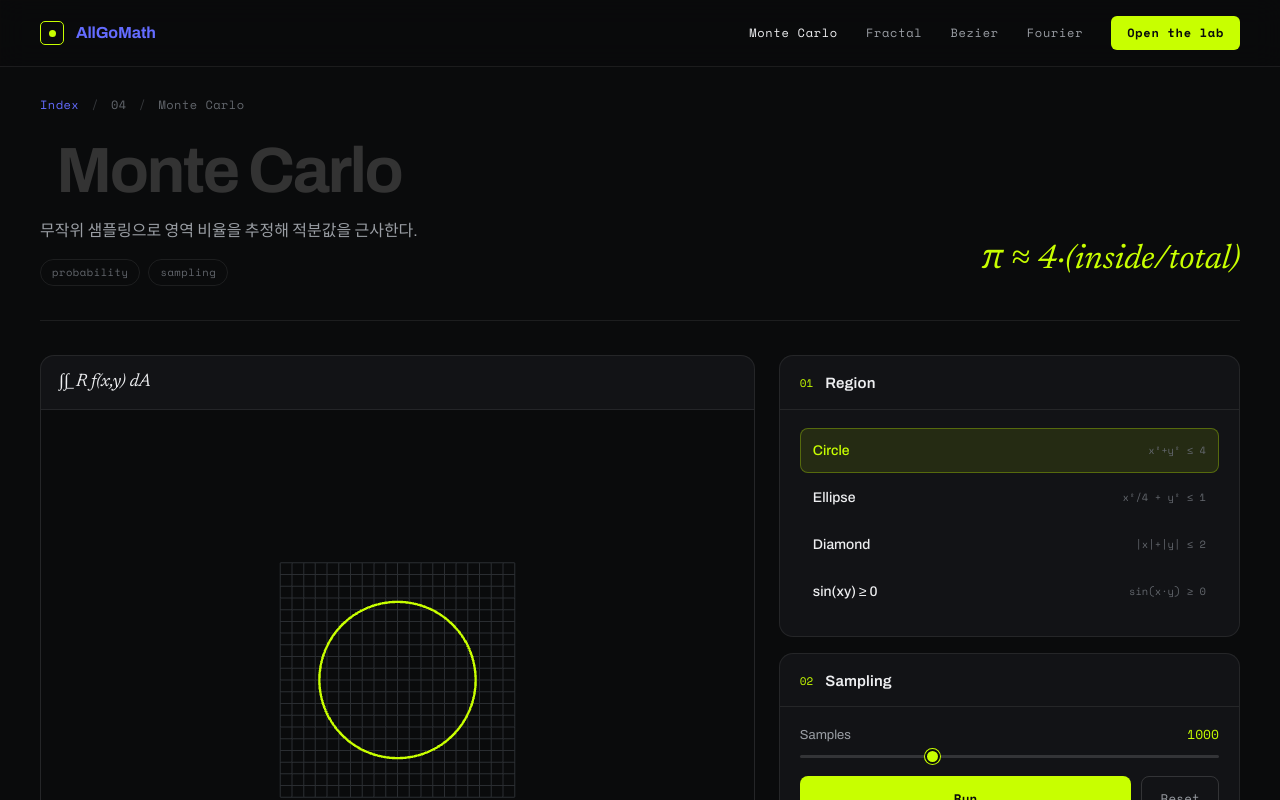
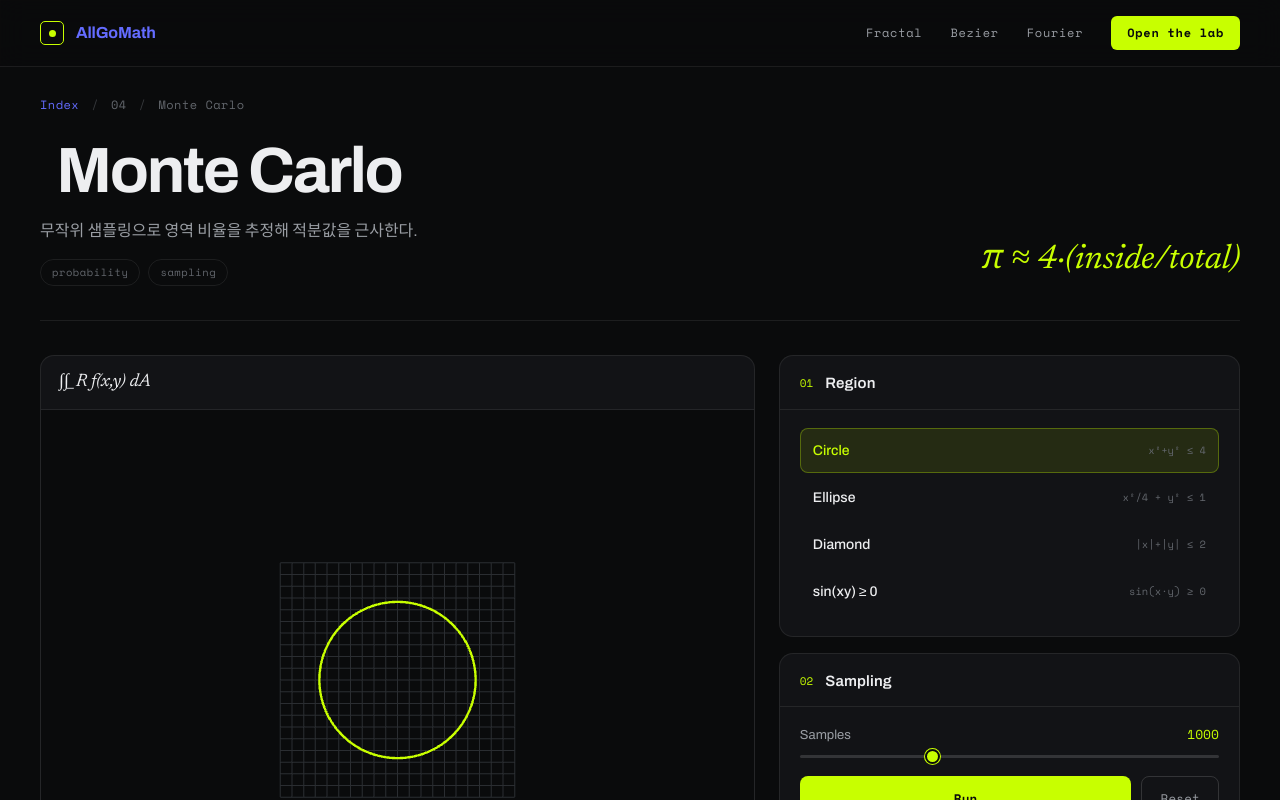
Before and after one commit to YeomYuJun/front_allgo, a Vue app: page /monte-carlo in a window 1280 px wide. Shown: the top 800 px of the page. Built offline with nearby package versions, Linux system fonts and the light colour scheme.

Commit message:
fix: dispose OrbitControls, dedupe Monte Carlo nav link, pin title color token

```diff
--- a/src/components/ui/AlgorithmLayout.vue
+++ b/src/components/ui/AlgorithmLayout.vue
@@ -42,7 +42,7 @@ defineProps({
 .crumb .sep{opacity:.5;}
 .head{display:flex;align-items:flex-end;justify-content:space-between;gap:30px;flex-wrap:wrap;border-bottom:1px solid var(--line);padding-bottom:34px;}
 .head .l{display:flex;flex-direction:column;gap:16px;}
-.head h1{font-size:clamp(34px,5vw,64px);font-weight:700;letter-spacing:-.035em;line-height:.98;}
+.head h1{font-size:clamp(34px,5vw,64px);font-weight:700;letter-spacing:-.035em;line-height:.98;color:var(--fg);}
 .head .sub{color:var(--fg-dim);font-size:16px;max-width:48ch;}
 .tags{display:flex;gap:8px;flex-wrap:wrap;}
 .chip{font-family:var(--mono);font-size:10.5px;letter-spacing:.05em;color:var(--fg-mute);border:1px solid var(--line);padding:5px 11px;border-radius:20px;}
--- a/src/layout/MainLayout.vue
+++ b/src/layout/MainLayout.vue
@@ -1,6 +1,5 @@
 <script setup>
 const links = [
-  { to: '/monte-carlo', label: 'Monte Carlo' },
   { to: '/fractal', label: 'Fractal' },
   { to: '/bezier', label: 'Bezier' },
   { to: '/FFT', label: 'Fourier' },
--- a/src/three/SceneManager.js
+++ b/src/three/SceneManager.js
@@ -226,6 +226,9 @@ export default class SceneManager {
     this.scene = null;
     this.camera = null;
     this.renderer = null;
+    if (this.controls) {
+      this.controls.dispose();
+    }
     this.controls = null;
     this.axesHelper = null;
     this.axisLabels = [];
```
